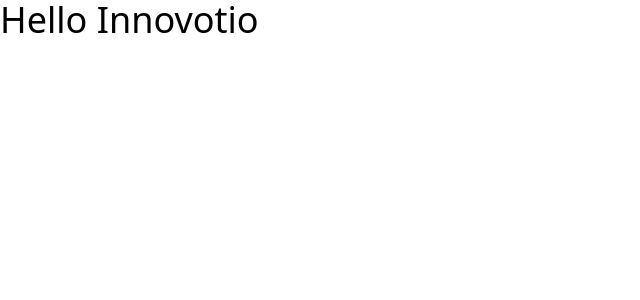
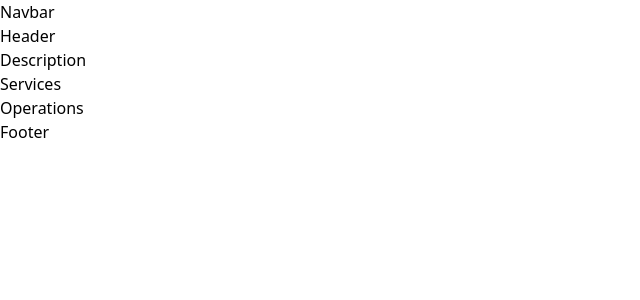
Before and after one commit to Innovotio/Innovotio-Website, a Next.js app: page / in a window 1280 px wide. Shown: the top 300 px of the page, without its empty margins (0-640 px from the left). Built offline with nearby package versions, Linux system fonts and the light colour scheme.

Commit message:
fix:component structure

```diff
--- a/pages/index.js
+++ b/pages/index.js
@@ -1,6 +1,12 @@
 import Head from 'next/head'
 import Image from 'next/image'
 import { Inter } from 'next/font/google'
+import Navbar from '@/src/components/Navbar'
+import Header from '@/src/components/Header'
+import Description from '@/src/components/Description'
+import Services from '@/src/components/Services'
+import Operations from '@/src/components/Operations'
+import Footer from '@/src/components/Footer'
 
 
 export default function Home() {
@@ -13,7 +19,12 @@ export default function Home() {
         <link rel="icon" href="/favicon.ico" />
       </Head>
       <main>
-       <h1 className='text-4xl'>Hello Innovotio</h1>
+        <Navbar/>
+        <Header/>
+        <Description/>
+        <Services/>
+        <Operations/>
+        <Footer/>
       </main>
     </>
   )
--- /dev/null
+++ b/src/components/Description.js
@@ -0,0 +1,8 @@
+
+function Description() {
+  return (
+    <div>Description</div>
+  )
+}
+
+export default Description
--- /dev/null
+++ b/src/components/Footer.js
@@ -0,0 +1,8 @@
+
+function Footer() {
+  return (
+    <div>Footer</div>
+  )
+}
+
+export default Footer
--- /dev/null
+++ b/src/components/Header.js
@@ -0,0 +1,8 @@
+
+function Header() {
+  return (
+    <div>Header</div>
+  )
+}
+
+export default Header
--- /dev/null
+++ b/src/components/Navbar.js
@@ -0,0 +1,8 @@
+
+function Navbar() {
+  return (
+    <div>Navbar</div>
+  )
+}
+
+export default Navbar
--- /dev/null
+++ b/src/components/Operations.js
@@ -0,0 +1,8 @@
+
+function Operations() {
+  return (
+    <div>Operations</div>
+  )
+}
+
+export default Operations
--- /dev/null
+++ b/src/components/Services.js
@@ -0,0 +1,8 @@
+
+function Services() {
+  return (
+    <div>Services</div>
+  )
+}
+
+export default Services
--- a/tailwind.config.js
+++ b/tailwind.config.js
@@ -9,7 +9,9 @@ module.exports = {
     "./src/**/*.{js,ts,jsx,tsx}",
   ],
   theme: {
-    extend: {},
+    extend: {
+      colors:{background: "#444444"}
+    },
   },
   plugins: [],
 }
```
Also changed, not shown: src/components/Custom/Button.Js (added).
